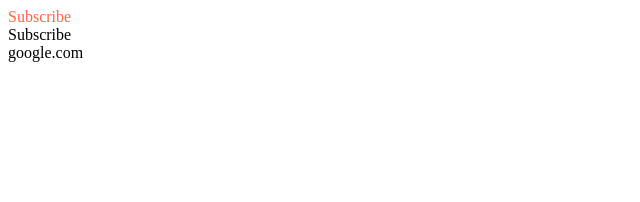
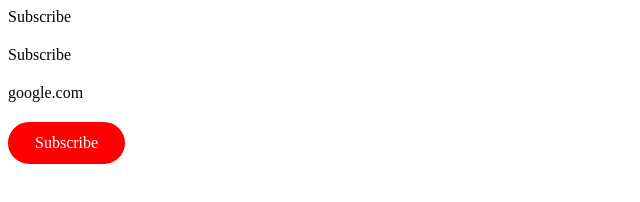
Before and after one commit to Raihan-cse-pust/css, a plain HTML site: page Links/index.html in a window 1280 px wide. Shown: the whole page, without its empty margins (0-640 px from the left). Drawn offline with Linux system fonts and the light colour scheme.

Commit message:
Button added in link

```diff
--- a/Links/index.html
+++ b/Links/index.html
@@ -10,5 +10,6 @@
     <a href="">Subscribe</a>
     <a href="#">Subscribe</a>
     <a href="https://www.google.com" target="_blank">google.com</a>
+    <a class="btn" href="">Subscribe</a>
 </body>
 </html>
--- a/Links/style.css
+++ b/Links/style.css
@@ -2,9 +2,11 @@ a{
     color: black;
     text-decoration: none;
     display: block;
+    gap: 20px;
+    margin-bottom: 20px;
 }
 a:visited{
-    color: tomato;
+    /* color: tomato; */
 }
 a:hover{
     color: aqua;
@@ -18,3 +20,19 @@ a:focus{
     color: violet;
     text-decoration: line-through;
 }
+a.btn{
+    background: red;
+    border: 2px solid red;
+    color: white;
+    padding: 10px 25px;
+    /* height: 10px; */
+    display: inline-block;
+    border-radius: 50px;
+
+}
+a.btn:hover{
+    border: 2px solid violet;
+    background: violet;
+    color: red;
+    transition: .5s;
+}
```
